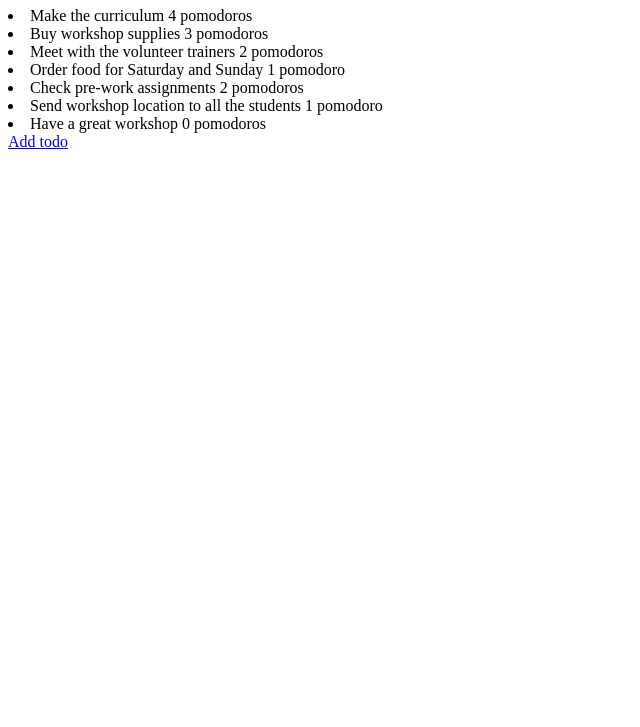
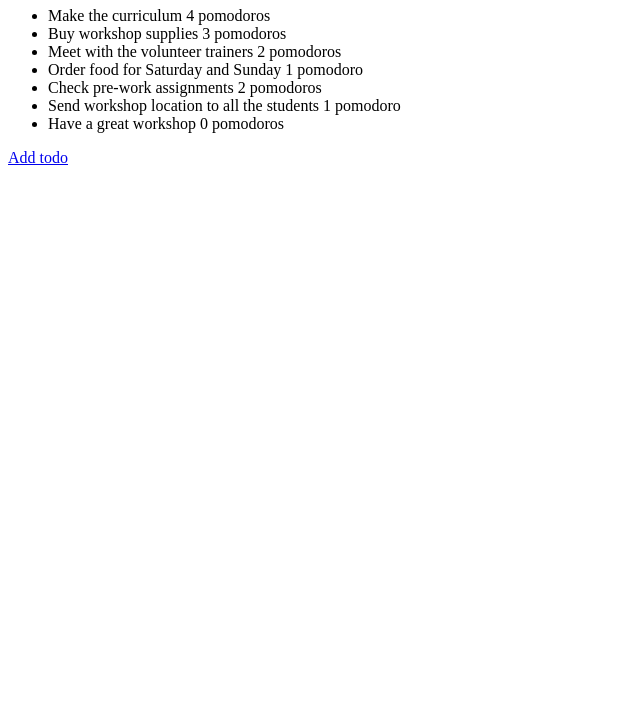
Before and after one commit to myfashionhub/codenow-static, a plain HTML site: page index.html in a window 1280 px wide. Shown: the part 73-800 px from the top of the page, without its empty margins (0-640 px from the left). Drawn offline with nearby package versions, Linux system fonts and the light colour scheme.

Commit message:
Add notes to index.html

```diff
--- a/index.html
+++ b/index.html
@@ -1,16 +1,28 @@
 <!DOCTYPE html>
 <html lang="en-us">
 
+<!-- The <head> tag contains metadata for the page,
+which is invisible information but helps the page become intepreted correctly by the browser -->
 <head>
     <meta charset="utf-8">
     <title>Todo static</title>
+
+    <!-- Link CSS files to your page using <link> tag -->
     <link rel="stylesheet" type="text/css" src="style.css"></link>
 
+    <!-- Link Javascript files to your page using <script> tag -->
+    <script type="text/javascript" src="script.js"></script>
+
+    <!-- jQuery is a powerful javascript library that makes writing code faster -->
     <script src="https://ajax.googleapis.com/ajax/libs/jquery/3.2.1/jquery.min.js"></script>
-<script type="text/javascript" src="script.js"></script>
 </head>
 
+<!-- Use h tags for headings -->
 <h1>Workshop Todo List</h1>
+
+<!-- ul is unordered list element -->
+<ul>
+    <!-- Indent children tags to make them more readable -->
     <li>Make the curriculum 4 pomodoros</li>
     <li>Buy workshop supplies 3 pomodoros</li>
     <li>Meet with the volunteer trainers 2 pomodoros</li>
@@ -18,6 +30,7 @@
     <li>Check pre-work assignments 2 pomodoros</li>
     <li>Send workshop location to all the students 1 pomodoro</li>
     <li>Have a great workshop 0 pomodoros</li>
+</ul>
 
 <a href="/add.html">Add todo</a>
 
```
Lines whose indentation alone changed are shown as unchanged.
